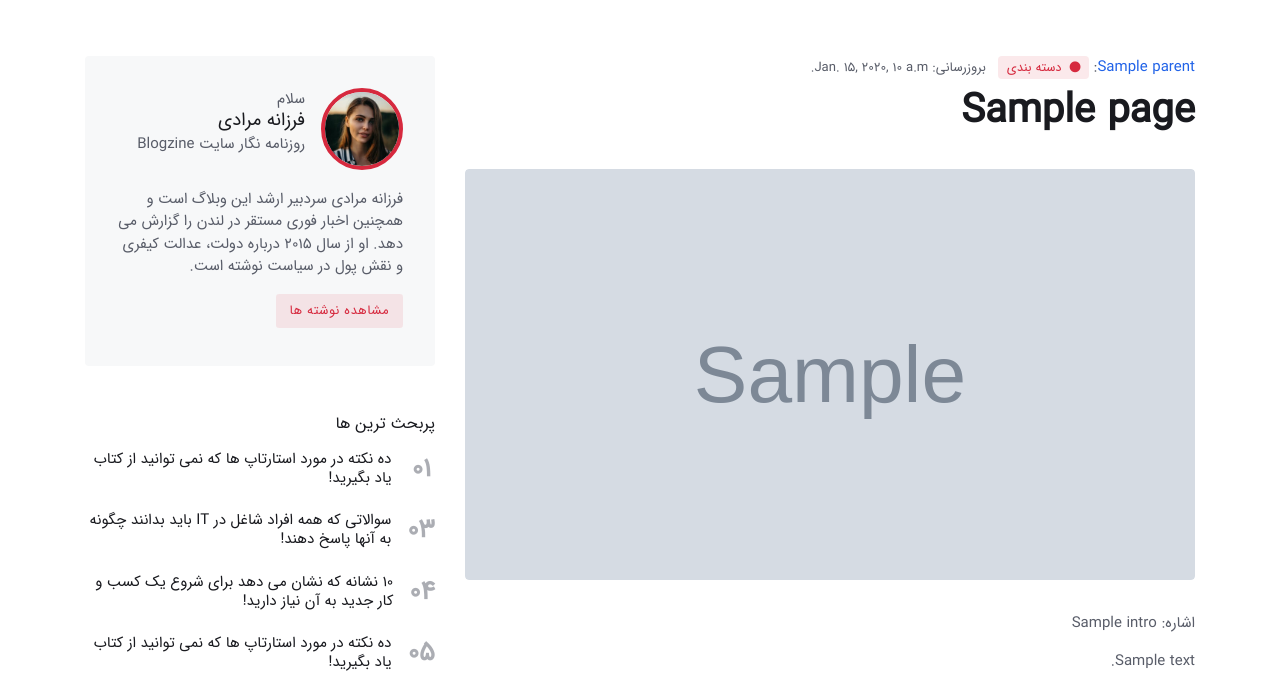
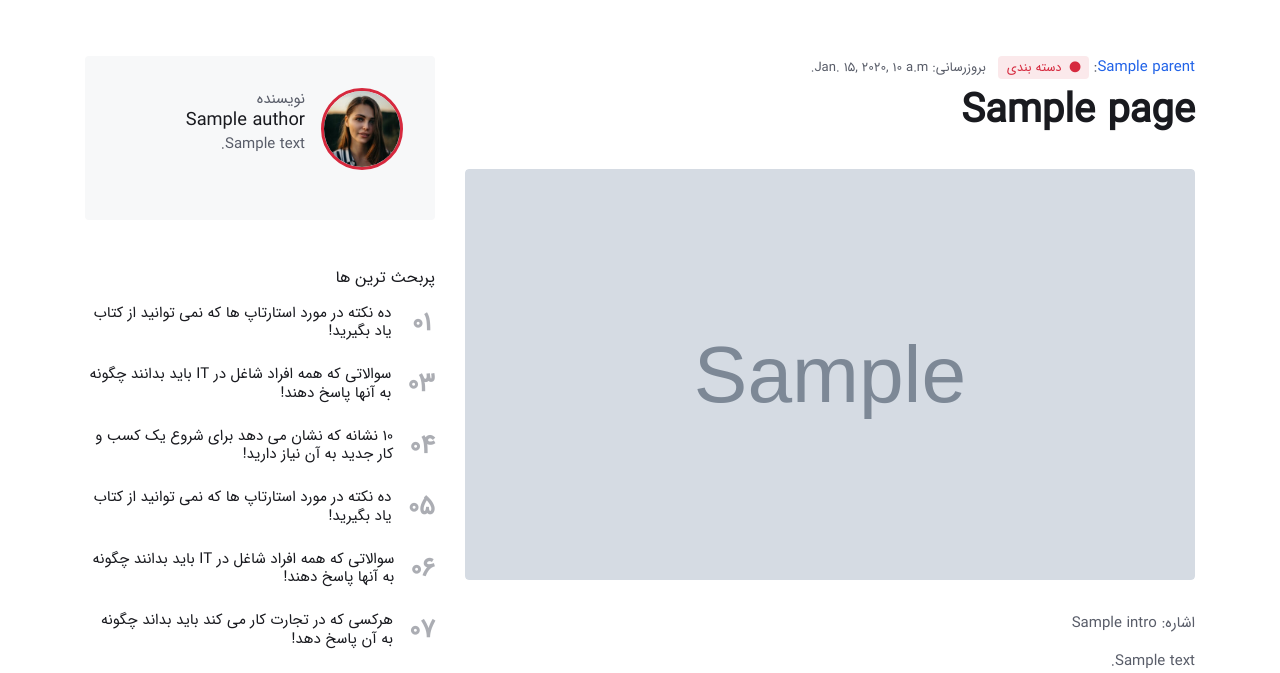
Before and after one commit to taregh-n/WagtailProject, a Django app: template wagtailSite/blog/templates/blog/blog_page.html in a window 1280 px wide. Shown: the part 145-818 px from the top of the page. Run offline with Django 5.2, Linux system fonts and the light colour scheme; the template is opened without the code that fills it: most values are stand-ins (such as "Sample title", 1, 10 or a date in 2020); grey boxes marked "Sample" are stand-in pictures; parts of the project's set-up code (start-up, migrations or seed data) failed here and were passed over; some libraries are stand-ins or nearby versions.

Commit message:
add author model

```diff
--- a/wagtailSite/blog/templates/blog/blog_page.html
+++ b/wagtailSite/blog/templates/blog/blog_page.html
@@ -37,25 +37,26 @@ Main START -->
 			<!-- Right sidebar START -->
 			<div class="col-lg-4">
 				<div data-sticky data-margin-top="80" data-sticky-for="991">
-	      	<!-- About me -->
+	      	<!-- About author -->
+                {% with authors=page.author.all %}
+                    {% if authors %}
+                        {% for author in authors %}
                     <div class="bg-light rounded p-3 p-md-4">
                         <div class="d-flex mb-3">
                             <!-- Avatar -->
-              <a class="flex-shrink-0" href="#">
-                <div class="avatar avatar-xl border border-4 border-danger rounded-circle">
+                            <div class="avatar avatar-xl border border-3 border-danger rounded-circle">
                                 <img class="avatar-img rounded-circle" src="{% static 'images/avatar/05.jpg' %}" alt="avatar">
                             </div>
-              </a>
                             <div class="flex-grow-1 ms-3">
-                <span>سلام</span>
-                <h3 class="mb-0">فرزانه مرادی</h3>
-                <p>روزنامه نگار سایت Blogzine</p>
+                                <span>نویسنده</span>
+                                <h3 class="mb-0">{{ author.name }}</h3>
+                                <p>{{ author.description }}</p>
                             </div>
                         </div>
-            <p>فرزانه مرادی سردبیر ارشد این وبلاگ است و همچنین اخبار فوری مستقر در لندن را گزارش می دهد. او از سال 2015 درباره دولت، عدالت کیفری و نقش پول در سیاست نوشته است. </p>
-            <a href="#" class="btn btn-danger-soft btn-sm">مشاهده نوشته ها</a>
                     </div>
-
+                        {% endfor %}
+                    {% endif %}
+                {% endwith %}
           <!-- Most read -->
           <div>
             <h4 class="mt-5 mb-3">پربحث ترین ها</h4>
```
Also changed, not shown: wagtailSite/blog/models.py (+24 -1 lines), wagtailSite/blog/templates/blog/blog_index_page.html (+8 -1 lines), wagtailSite/blog/migrations/0004_author.py (added), wagtailSite/blog/migrations/0005_blogpage_author.py (added), wagtailSite/db.sqlite3. Lines whose indentation alone changed are shown as unchanged.
